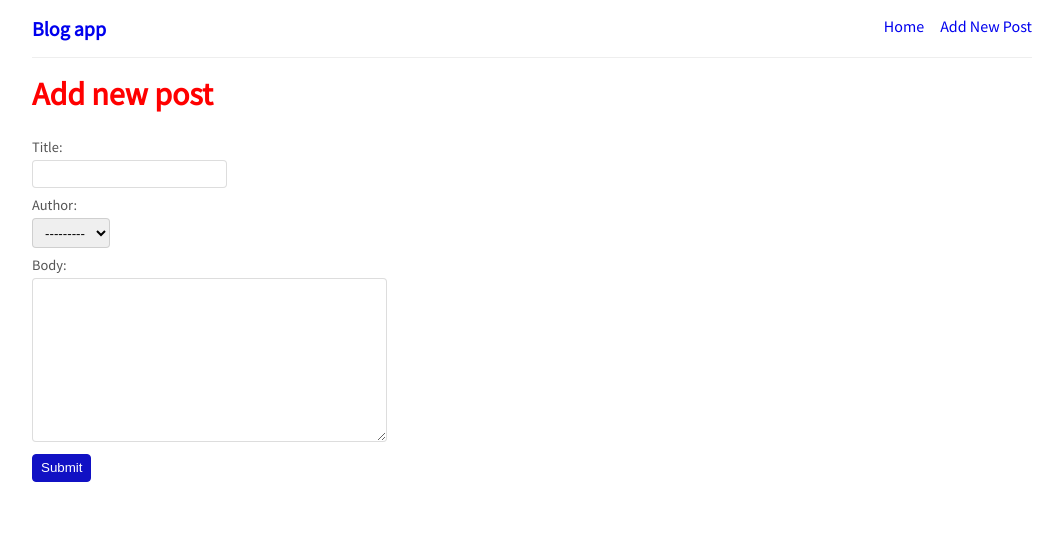
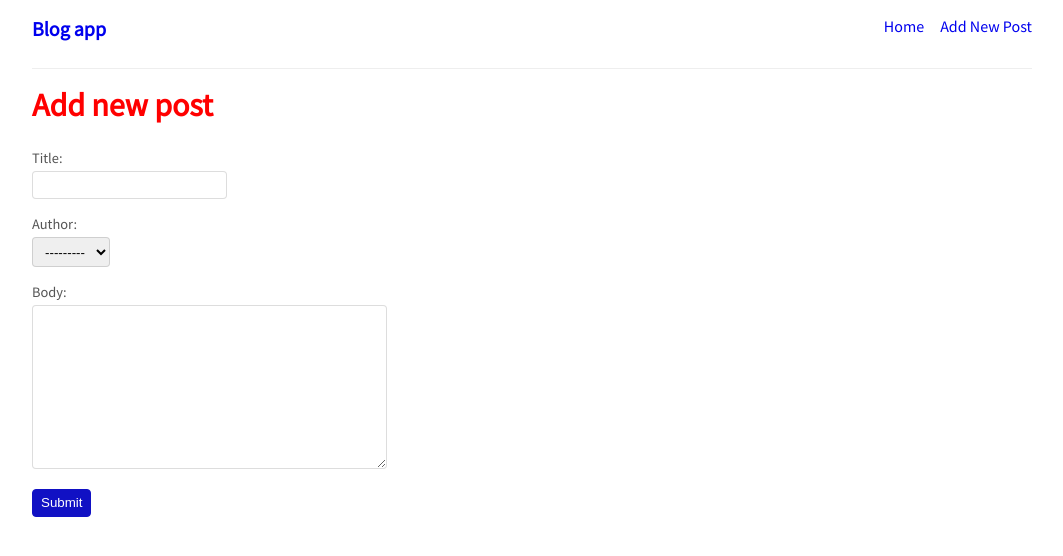
Before and after one commit to paulnyabaro/blog_app, a Django app: page /post/new/ in a window 1280 px wide. Shown: the top 556 px of the page, without its empty margins (108-1171 px from the left). Run offline with Django 4.2, Linux system fonts and the light colour scheme.

Commit message:
Added margin bottom for common elements

```diff
--- a/static/css/style.css
+++ b/static/css/style.css
@@ -8,6 +8,9 @@ body{
 }
 a{
     text-decoration: none;
+}
+h1,h2,h3,h4,h5,h6,ul,li,p,button,input{
+    margin-bottom: 0.5rem;
 }
 header{
     display: flex;
```
